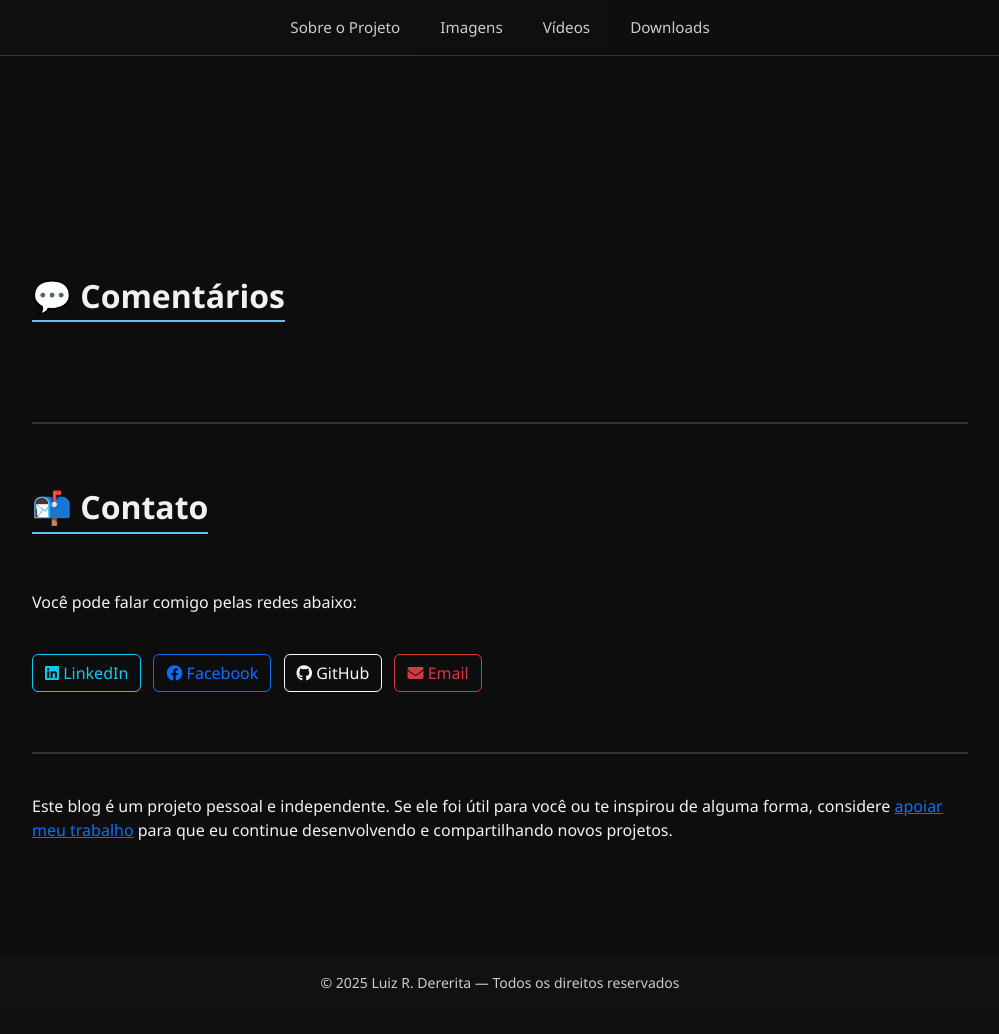
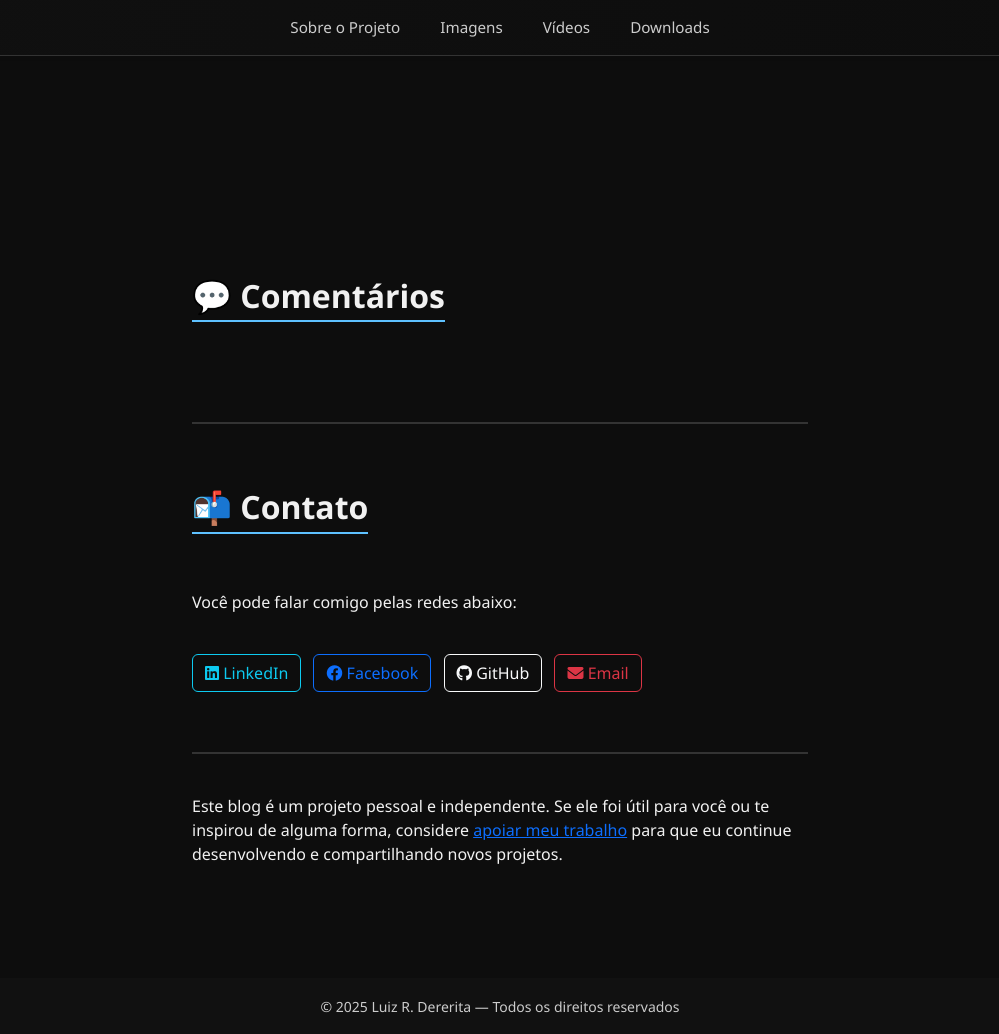
Before and after one commit to LuizRaizen/portfolio-luizdererita-dev, a Flask app: template templates/blogs/post.html in a window 1280 px wide. Shown: the part 307-1341 px from the top of the page, without its empty margins (140-1139 px from the left). Before the commit the page ends 1296 px from the top, so only its background shows below. Run offline with Flask 3, Linux system fonts and the light colour scheme; the template is opened without the code that fills it, so the values that code supplies are empty; some libraries are stand-ins or nearby versions.

Commit message:
Ajustes no CSS #2

```diff
--- a/templates/blogs/base.html
+++ b/templates/blogs/base.html
@@ -69,7 +69,7 @@
 
   <!-- Conteúdo principal -->
   <div class="container-fluid py-5">
-    <div class="row justify-content-center gx-4">
+    <div class="row justify-content-center">
 
       <!-- Barra lateral (Histórico de Postagens) -->
       <aside class="col-lg-3 d-none d-lg-block">
@@ -88,7 +88,7 @@
       </aside>
 
       <!-- Conteúdo principal -->
-      <main class="col-lg-9 col-md-12">
+      <main class="col-lg-6 col-md-12">
         {% block content %}{% endblock %}
 
         <!-- Separador -->
@@ -125,6 +125,7 @@
         <div class="support-box mt-4">
           <p>Este blog é um projeto pessoal e independente. Se ele foi útil para você ou te inspirou de alguma forma, considere <a href="#">apoiar meu trabalho</a> para que eu continue desenvolvendo e compartilhando novos projetos.</p>
         </div>
+
       </main>
 
       <!-- Coluna direita vazia -->
```
